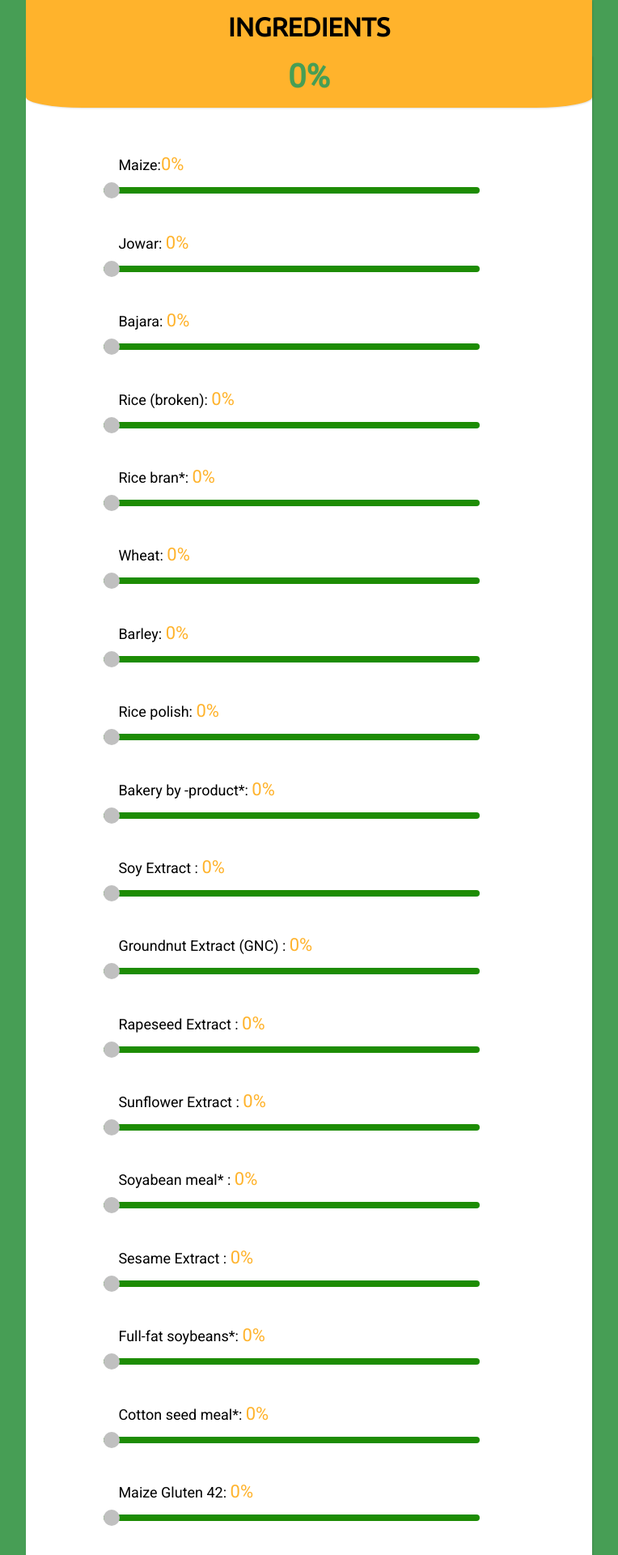
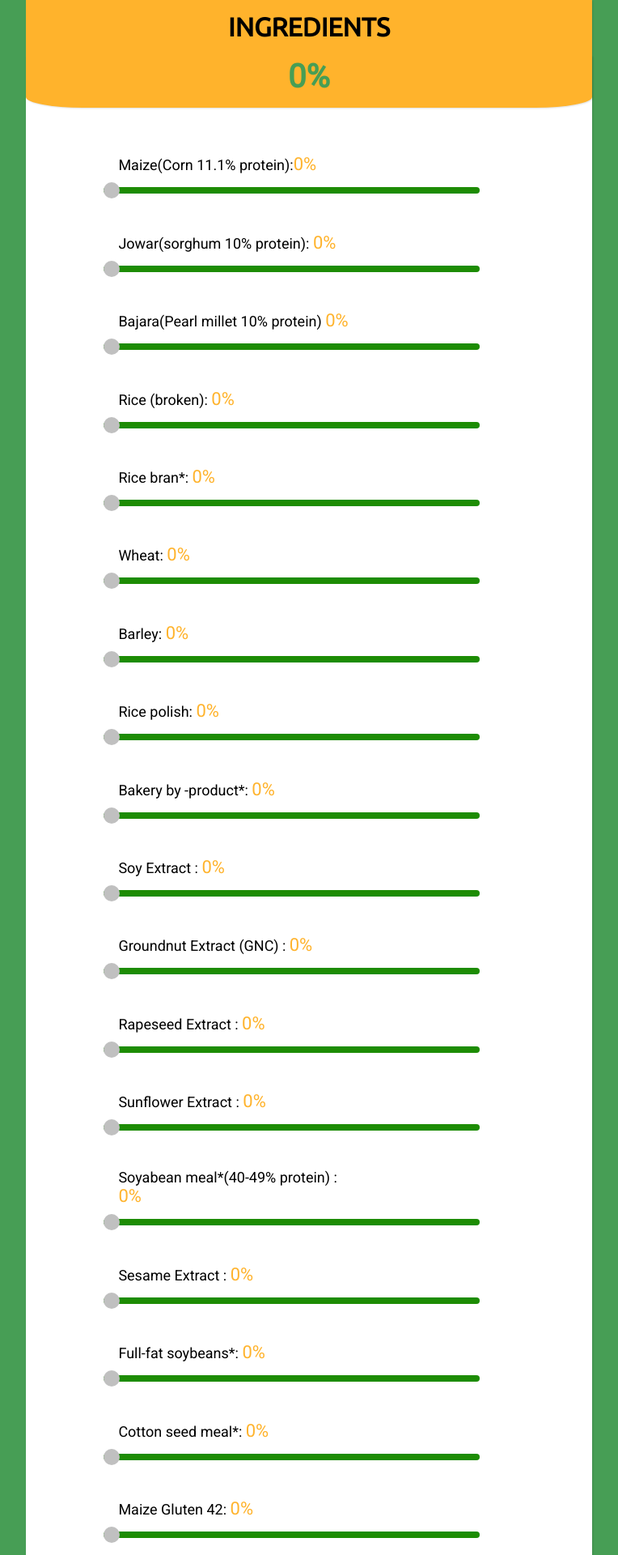
Before and after one commit to prithiviravi/kolincalulator, a Django app: page /Breed in a window 1280 px wide. Shown: the top 1920 px of the page at 81% size, without its empty margins (258-1022 px from the left). Run offline with Django 3.2, Linux system fonts and the light colour scheme.

Commit message:
new changes

```diff
--- a/kolin12/views.py
+++ b/kolin12/views.py
@@ -93,9 +93,24 @@ def calculate(request):
     elif(Bird=="Phase 2 ( 41-60WK)" or Bird=="Phase 3 (61 to Liquidation)"):
         Cholinerequired=1100
 
+    elif(Bird=="Starter(0-10)cobb"):
+        Cholinerequired=500
+
+    elif(Bird=="Grower(11-22)"):
+        Cholinerequired=400
+
+    elif(Bird=="Grower(11-22)"):
+        Cholinerequired=400
+
+    elif(Bird=="Finisher 1(23-42)" or Bird=="Finisher 2(42-Market)"):
+        Cholinerequired=350
+
+    elif(Bird=="Starterissa(0-10)"):
+        Cholinerequired=1600
+
 
     #cp values
-    MaizeCP = (Maize/100) * 506
+    MaizeCP = (Maize/100) * 620
     JowarCP = (Jowar/100) * 678
     BajaraCP =(Bajara/100) * 789
     RicebrokenCP = (Ricebroken/100) * 792
--- a/templates/Calcus1.html
+++ b/templates/Calcus1.html
@@ -160,15 +160,15 @@
         <br>
         <form action="calculate" method="POST">
         {% csrf_token %}
-        <p>Maize:<span id="maize"></span></p>
+        <p>Maize(Corn 11.1% protein):<span id="maize"></span></p>
         <div class="slidecontainer">
             <input type="range" min="0" max="100" value="0" id="myrange1" class="slider" name="Maize">
         </div>
-        <p>Jowar: <span id="Jowar"></span></p>
+        <p>Jowar(sorghum 10% protein): <span id="Jowar"></span></p>
         <div class="slidecontainer">
             <input type="range" min="0" max="100" value="0" id="myrange2" class="slider" name="Jowar">
         </div>
-        <p>Bajara: <span id="Bajara"></span></p>
+        <p>Bajara(Pearl millet 10% protein) <span id="Bajara"></span></p>
         <div class="slidecontainer">
             <input type="range" min="0" max="100" value="0" id="myrange3" class="slider" name="Bajara">
         </div>
@@ -221,7 +221,7 @@
             <input type="range" min="0" max="100" value="0" id="myrange13" class="slider" name="Sunflowerextract">
         </div>
 
-        <p>Soyabean meal* : <span id="Soyabeanmeal*"></span></p>
+        <p>Soyabean meal*(40-49% protein) : <span id="Soyabeanmeal*"></span></p>
         <div class="slidecontainer">
             <input type="range" min="0" max="100" value="0" id="myrange14" class="slider" name="Soyabeanmeal">
         </div>
@@ -305,6 +305,21 @@
         <p>Molasses: <span id="Molasses"></span></p>
         <div class="slidecontainer">
             <input type="range" min="0" max="100" value="0" id="myrange30" class="slider" name="Molasses">
+        </div>
+
+        <p>Meat and Bone meal(56.8% protein): <span id="MeatandBonemeal"></span></p>
+        <div class="slidecontainer">
+            <input type="range" min="0" max="100" value="0" id="myrange35" class="slider" name="MeatandBonemeal">
+        </div>
+
+        <p>Feather meal:<span id="Feathermeal"></span></p>
+        <div class="slidecontainer">
+            <input type="range" min="0" max="100" value="0" id="myrange36" class="slider" name="Feathermeal">
+        </div>
+
+        <p>Pork meal:<span id="Porkmeal"></span></p>
+        <div class="slidecontainer">
+            <input type="range" min="0" max="100" value="0" id="myrange37" class="slider" name="Porkmeal">
         </div>
 
         <p>Blood^: <span id="Blood^"></span></p>
@@ -692,13 +707,42 @@
             var slider34 = document.getElementById("myrange34")
             var output34 = document.getElementById("Yeast,Torulatorulopsisutilisdehydrated^")
 
-            output34.innerHTML= slider33.value + "%";
+            output34.innerHTML= slider34.value + "%";
 
             slider34.oninput = function(){
             output34.innerHTML= this.value + "%";
             updatevalue();
             }
 
+            var slider35 = document.getElementById("myrange35")
+            var output35 = document.getElementById("MeatandBonemeal")
+
+            output35.innerHTML= slider35.value + "%";
+
+            slider35.oninput = function(){
+            output35.innerHTML= this.value + "%";
+            updatevalue();
+            }
+
+            var slider36 = document.getElementById("myrange36")
+            var output36 = document.getElementById("Feathermeal")
+
+            output36.innerHTML= slider36.value + "%";
+
+            slider36.oninput = function(){
+            output36.innerHTML= this.value + "%";
+            updatevalue();
+            }
+
+            var slider37 = document.getElementById("myrange37")
+            var output37 = document.getElementById("Porkmeal")
+
+            output37.innerHTML= slider37.value + "%";
+
+            slider37.oninput = function(){
+            output37.innerHTML= this.value + "%";
+            updatevalue();
+            }
 
             function updatevalue(){
             var perct = parseInt(slider1.value) + parseInt(slider2.value)+ parseInt(slider3.value) + parseInt(slider4.value)+ parseInt(slider5.value)+ parseInt(slider6.value) + parseInt(slider7.value) + parseInt(slider8.value) + parseInt(slider9.value) + parseInt(slider10.value)+ parseInt(slider11.value) + parseInt(slider12.value) + parseInt(slider13.value) + parseInt(slider14.value)+ parseInt(slider15.value) + parseInt(slider16.value)+ parseInt(slider17.value)+ parseInt(slider18.value) + parseInt(slider19.value)+ parseInt(slider20.value)+ parseInt(slider21.value) + parseInt(slider22.value)+ parseInt(slider23.value)+ parseInt(slider24.value)+ parseInt(slider25.value)+ parseInt(slider26.value)+ parseInt(slider27.value)+parseInt(slider28.value)+ parseInt(slider29.value)+ parseInt(slider30.value)+ parseInt(slider31.value)+ parseInt(slider32.value)+ parseInt(slider33.value)+ parseInt(slider34.value);
```
Also changed, not shown: templates/kolin.html (+11 -4 lines).
